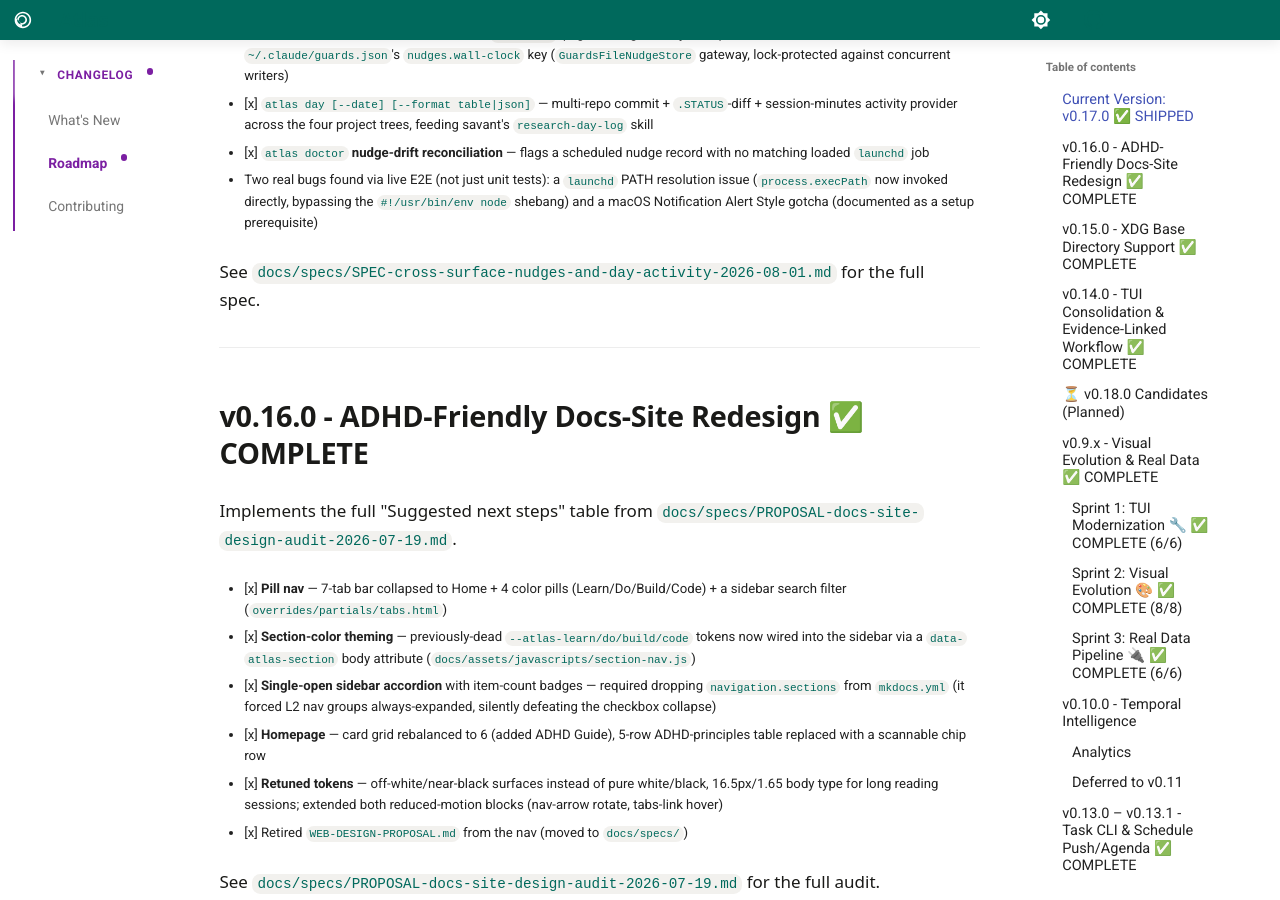
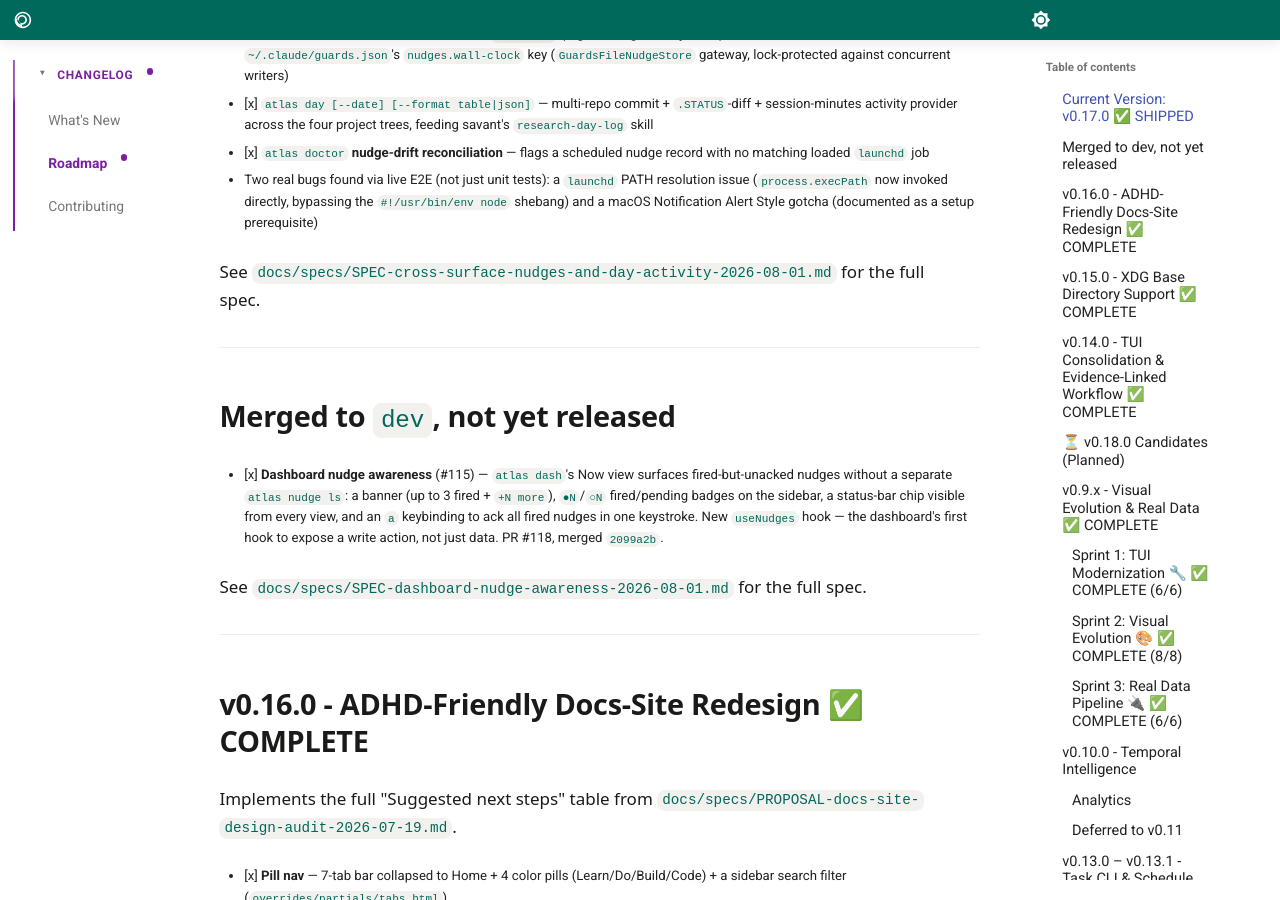
Before and after one commit to Data-Wise/atlas, an MkDocs documentation site: the page built from docs/ROADMAP.md, in a window 1280 px wide and 900 px high, scrolled down 745 px. Built offline with MkDocs 1.6.1 and Material for MkDocs 9.7.7, drawn with Linux system fonts in a browser that asks for light colours; some web fonts are replaced; comment, search, counter and statistics services are not loaded; some of the changed text lies outside the part shown.

Commit message:
docs: sync dashboard nudge awareness across ARCHITECTURE/REFCARD/TUTORIAL/ROADMAP
Audit found 4 real gaps left by PR #118 (only CLAUDE.md/CLI-REFERENCE.md/
CHANGELOG.md were updated in the PR itself):

- ARCHITECTURE.md: hooks/ tree was missing useNudges.ts (6th hook)
- REFCARD.md + TUTORIAL.md: both keymap-table mirrors of keymap.ts were
  missing the 'a' (ack all fired nudges) row in Now scope
- ROADMAP.md: #115 was still framed as an "unblocked candidate" in the
  v0.18.0 Candidates section — it's merged to dev now, moved to a new
  "Merged to dev, not yet released" section

docs/index.md audited — no version-specific or feature-count content to
update, left as-is. mkdocs build --strict clean.

```diff
--- a/docs/ROADMAP.md
+++ b/docs/ROADMAP.md
@@ -17,6 +17,18 @@ ad hoc from issue #114, same pattern as v0.16.0's docs-site redesign.
 - Two real bugs found via live E2E (not just unit tests): a `launchd` PATH resolution issue (`process.execPath` now invoked directly, bypassing the `#!/usr/bin/env node` shebang) and a macOS Notification Alert Style gotcha (documented as a setup prerequisite)
 
 See `docs/specs/SPEC-cross-surface-nudges-and-day-activity-2026-08-01.md` for the full spec.
+
+---
+
+## Merged to `dev`, not yet released
+
+- [x] **Dashboard nudge awareness** (#115) — `atlas dash`'s Now view surfaces fired-but-unacked
+  nudges without a separate `atlas nudge ls`: a banner (up to 3 fired + `+N more`), `●N`/`○N`
+  fired/pending badges on the sidebar, a status-bar chip visible from every view, and an `a`
+  keybinding to ack all fired nudges in one keystroke. New `useNudges` hook — the dashboard's
+  first hook to expose a write action, not just data. PR #118, merged `2099a2b`.
+
+See `docs/specs/SPEC-dashboard-nudge-awareness-2026-08-01.md` for the full spec.
 
 ---
 
@@ -70,9 +82,9 @@ See `docs/specs/SPEC-tui-consolidation-2026-07-19.md` and `docs/specs/SPEC-statu
 
 Not yet started — priority order, top first (renumbered from "v0.17.0 Candidates": v0.17.0 was
 used for the ad-hoc wall-clock nudges + `atlas day` feature instead — none of the items below
-shipped). #115 (surface fired-but-unacked nudges in `atlas dash`'s NowView) is a new fast-follow
-candidate, unblocked now that v0.17.0's `Nudge`/`INudgeStore` exist — not added to the numbered
-list below since it wasn't part of the original candidates pass.
+shipped). #115 (surface fired-but-unacked nudges in `atlas dash`'s NowView) has since been merged
+to `dev` — see "Merged to `dev`, not yet released" above — so it's no longer listed as a candidate
+here.
 
 1. **Ecosystem Integration / `catch-obs-bridge` (P0)** — `atlas catch` write-through to Obsidian (`obs write`) + `atlas flush` offline queue. Gated on obsidian-cli-ops v4.2.0 (vault CRUD via IPC bridge). Needs a feature worktree; see `docs/specs/SPEC-ecosystem-integration-gaps-2026-06-20.md`.
 2. **Legacy `.STATUS` read-path sunset warning** — surfaces a nudge (not a block) when atlas reads a legacy-format file, per the compatibility note in [.STATUS Schema](STATUS-SCHEMA.md).
```
Also changed, not shown: docs/ARCHITECTURE.md (+2 -1 lines), docs/REFCARD.md (+1 -0 lines), docs/TUTORIAL.md (+1 -0 lines).
